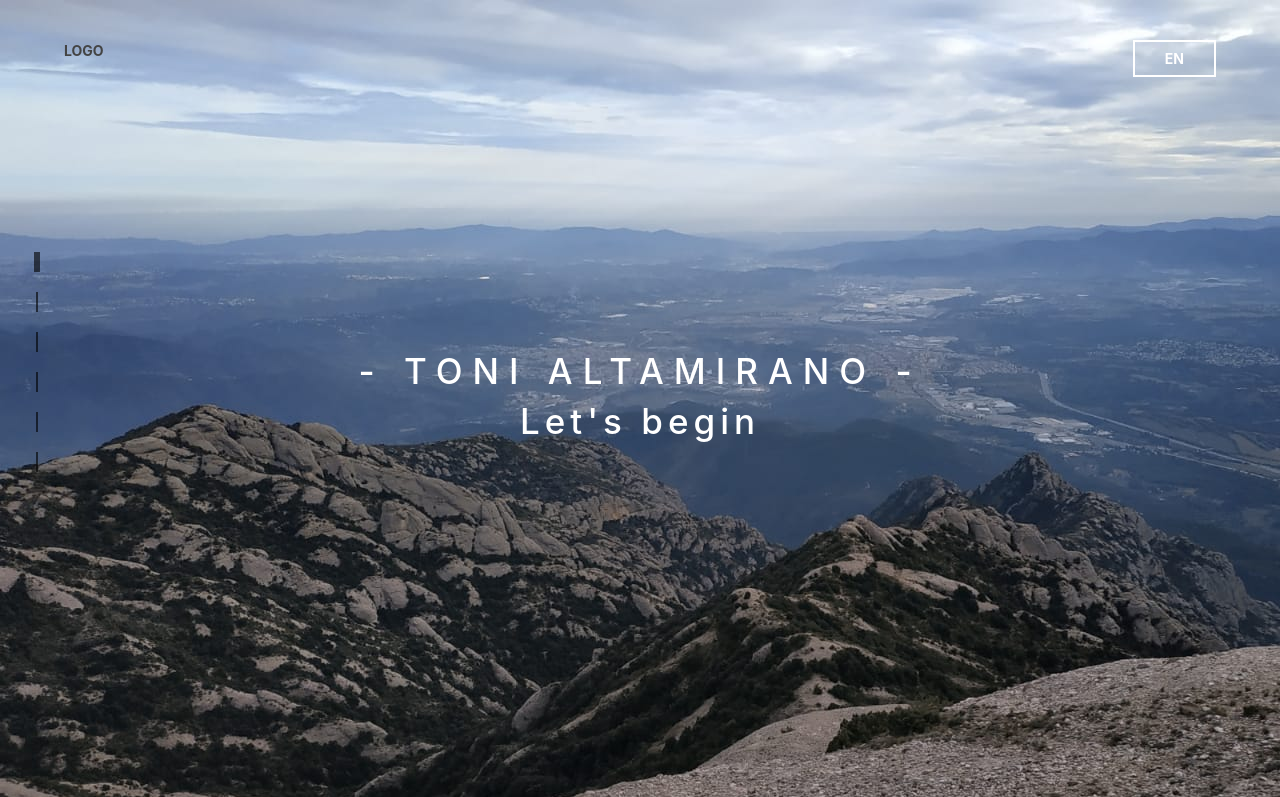
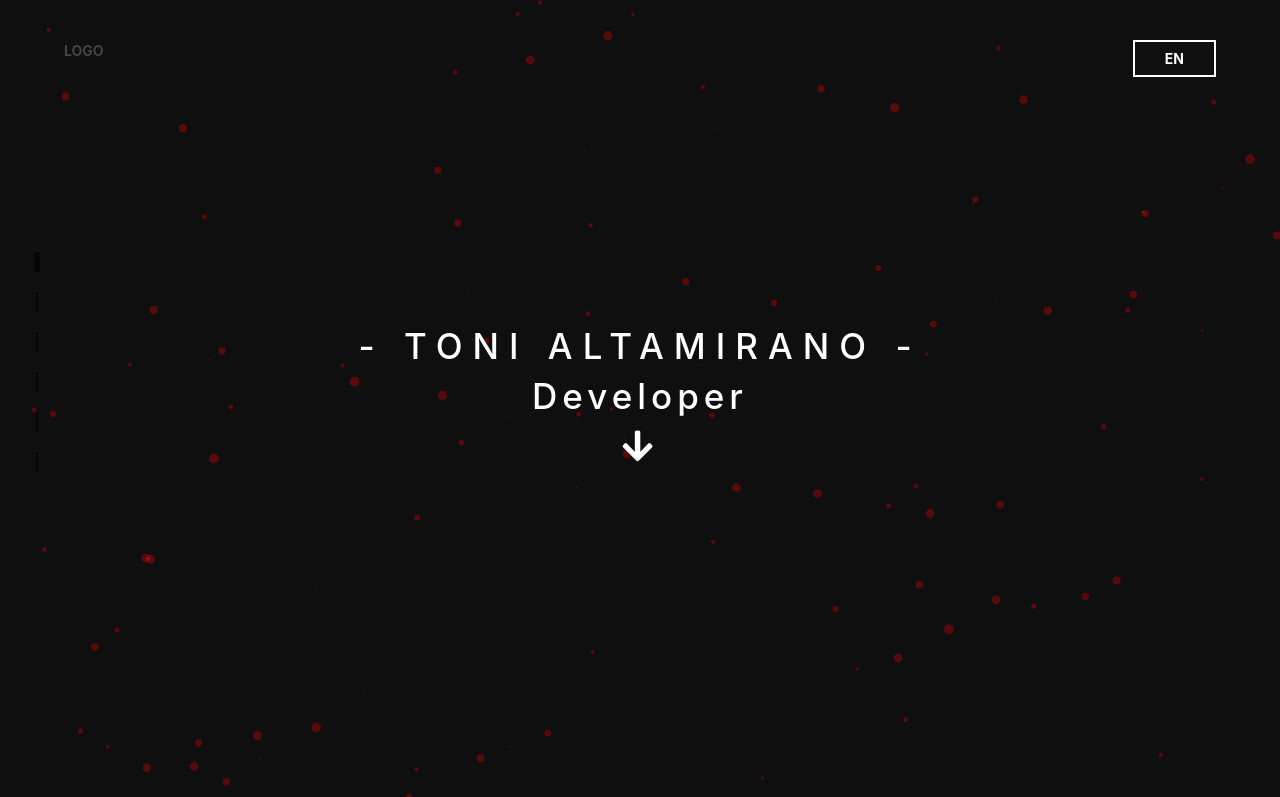
Before and after one commit to ToniAltamirano/PersonalWeb, a plain HTML site: page index.html in a window 1280 px wide. Shown: the top 797 px of the page. Drawn offline with nearby package versions, Linux system fonts and the light colour scheme.

Commit message:
update particles

```diff
--- a/css/header.css
+++ b/css/header.css
@@ -12,6 +12,10 @@
     letter-spacing: 5px;
     color: #ffffff;
     animation: text1 2.7s 1;
+}
+
+#textHeader{
+    position: absolute;
 }
 
 /* Animation text*/
@@ -58,6 +62,7 @@
     right: 5%;
 }
 
+
 /* FULL SECTION */
 #header{
     /* background-color: #1c1e26; */
@@ -66,14 +71,20 @@
     justify-content: center;
     align-items: center;
     /* z-index: -5; */
-    background-repeat: no-repeat;
+
     width: 100%;
     height: 100vh;
     /* background-size: 1111.36px 625px; */
-    background-color: transparent;
+    width: 100%;
+    background-color: #0f0f0f;
+    background-repeat: no-repeat;
+    background-size: cover;
+    background-position: 50% 50%;
     /* background-position: -162.682px 0px; */
-    background-image: url(./../media/img/mont1.jpeg );
-    background-attachment: fixed;
+    /* background-image: url(./../media/img/mont1.jpeg ); */
+    /* background-attachment: fixed;
+    background-repeat: no-repeat;
+    background-color: transparent; */
     /* ./../media/img/black.jpg */
 }
 
--- /dev/null
+++ b/css/particle-style.css
@@ -0,0 +1,49 @@
+body{margin:0}
+
+canvas{
+    display:block;
+    vertical-align:bottom;
+}
+
+#header{
+    position:absolute;
+    width:100%;
+    height:100%;
+    background-color:#0f0f0f;
+    background-repeat:no-repeat;
+    background-size:cover;
+    background-position:50% 50%;
+}
+
+.count-particles{
+    background:#002;
+    position:absolute;
+    top:48px;
+    left:0;
+    width:80px;
+    color:#13e8e9;
+    font-size:.8em;
+    text-align:left;
+    text-indent:4px;
+    line-height:14px;
+    padding-bottom:2px;
+    font-family:Helvetica,Arial,sans-serif;
+    font-weight:700
+}
+
+.js-count-particles{
+    font-size:1.1em
+}
+#stats,.count-particles{
+    -webkit-user-select:none;
+    margin-top:5px;
+    margin-left:5px;
+}
+
+#stats{
+    border-radius:3px 3px 0 0;
+    overflow:hidden;
+}
+.count-particles{
+    border-radius:0 0 3px 3px;
+}
--- a/index.html
+++ b/index.html
@@ -9,6 +9,7 @@
       <script src="jsB/popper.min.js"></script>
       <script src="jsB/bootstrap.min.js"></script>
       <title>Toni's Page</title>
+      <link href="css/particle-style.css" rel="stylesheet" type="text/css" />
       <link type="text/css" rel="stylesheet" href="css/index.css"/>
       <link type="text/css" rel="stylesheet" href="css/footer.css"/>
       <link type="text/css" rel="stylesheet" href="css/header.css"/>
@@ -54,9 +55,10 @@
     <!-- <div id="fullpage"> -->
         <section id="header">
               <div id="tituloPers"> <b>LOGO</b> </div>
-            <div >
+            <div id="textHeader">
                 <h1 class="text1 hidden"> - TONI ALTAMIRANO -</h1>
-                <h1 class="text2 hidden">Let's begin</span>
+                <h1 class="text2 hidden">Developer</span>
+                <h1 class="text2 hidden"><a href="#informacion"><i class="fas fa-arrow-down"></i></a></span>
             </div>
             <div id="idioma">
                 <button type="button" class="btn btn-outline-secondary"> <b>EN</b></button>
@@ -375,6 +377,8 @@
 
       <!--JavaScript at end of body for optimized loading-->
       <!-- <script type="text/javascript" src="js/materialize.min.js"></script> -->
+      <script src="https://cdn.jsdelivr.net/particles.js/2.0.0/particles.min.js"></script>
+      <script src="js/particula.js" type="text/javascript"></script>
       <script type="text/javascript" src="js/index.js"></script>
       <script src='js/jquery.fullpage.min.js'></script>
       <script src="https://unpkg.com/aos@next/dist/aos.js"></script>
--- /dev/null
+++ b/js/particula.js
@@ -0,0 +1,25 @@
+particlesJS("header",{"particles":{
+    "number":{"value":100,"density":{
+    "enable":true,"value_area":800}},
+    "color":{"value":"#ff0000"},
+    "shape":{"type":"circle",
+    "stroke":{"width":0,"color":"#ff0000"},
+    "polygon":{"nb_sides":5},
+    "image":{"src":"img/github.svg","width":100,"height":100}},
+    "opacity":{"value":0.3,"random":false,
+    "anim":{"enable":false,"speed":1,"opacity_min":0.1,"sync":false}},
+    "size":{"value":5,
+    "random":true,
+    "anim":{"enable":false,"speed":40,"size_min":0.1,"sync":false}},
+    "line_linked":{"enable":true,"distance":10,"color":"#ffffff","opacity":0.4,"width":1},
+    "move":{"enable":true,"speed":1,"direction":"none","random":false,"straight":false,"out_mode":"out","bounce":false,
+    "attract":{"enable":false,"rotateX":600,"rotateY":1200}}},
+    "interactivity":{"detect_on":"canvas","events":{"onhover":{"enable":false,"mode":"grab"},
+    "onclick":{"enable":false,"mode":"repulse"},
+    "resize":true},
+    "modes":{"grab":{"distance":150,"line_linked":{"opacity":0.4}},
+    "bubble":{"distance":400,"size":40,"duration":2,"opacity":8,"speed":3},
+    "repulse":{"distance":200,"duration":0.4},
+    "push":{"particles_nb":4},
+    "remove":{"particles_nb":2}}},
+    "retina_detect":true});
```
Also changed, not shown: css/index.css (+20 -0 lines).
